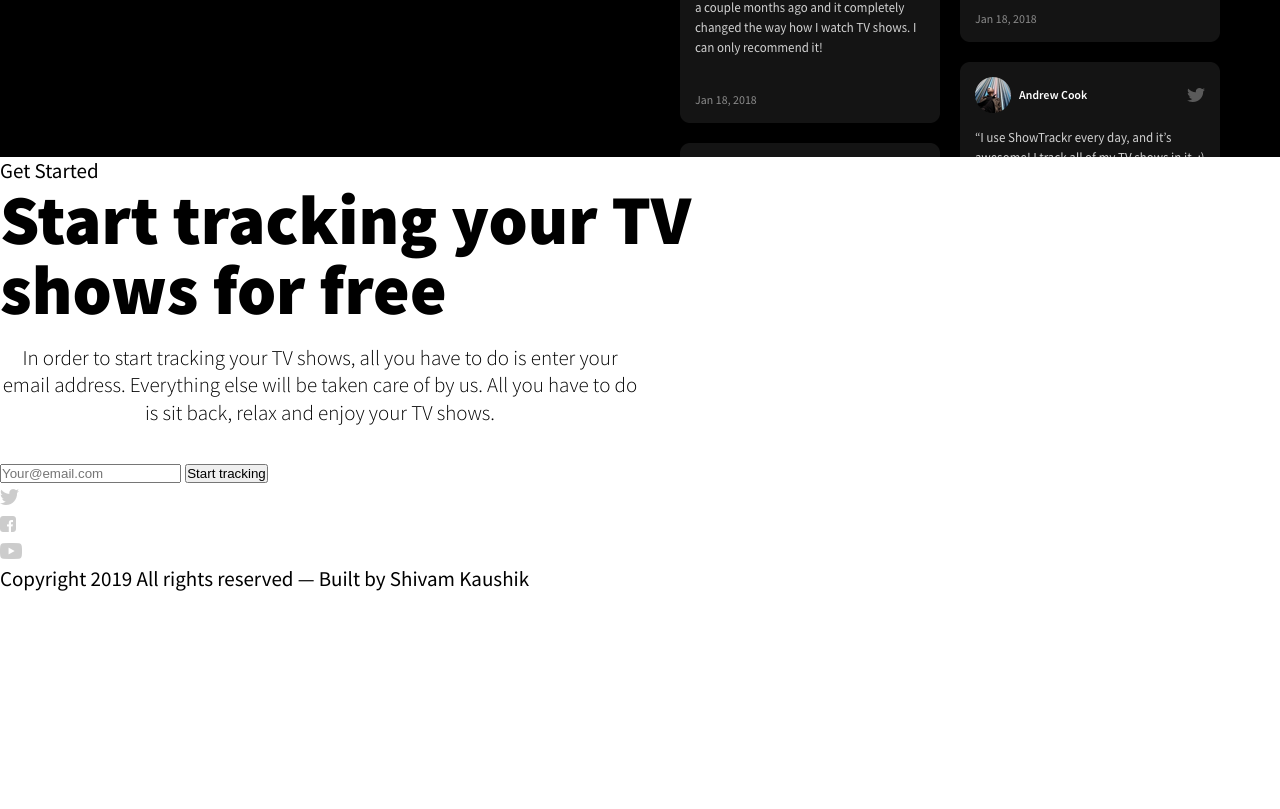
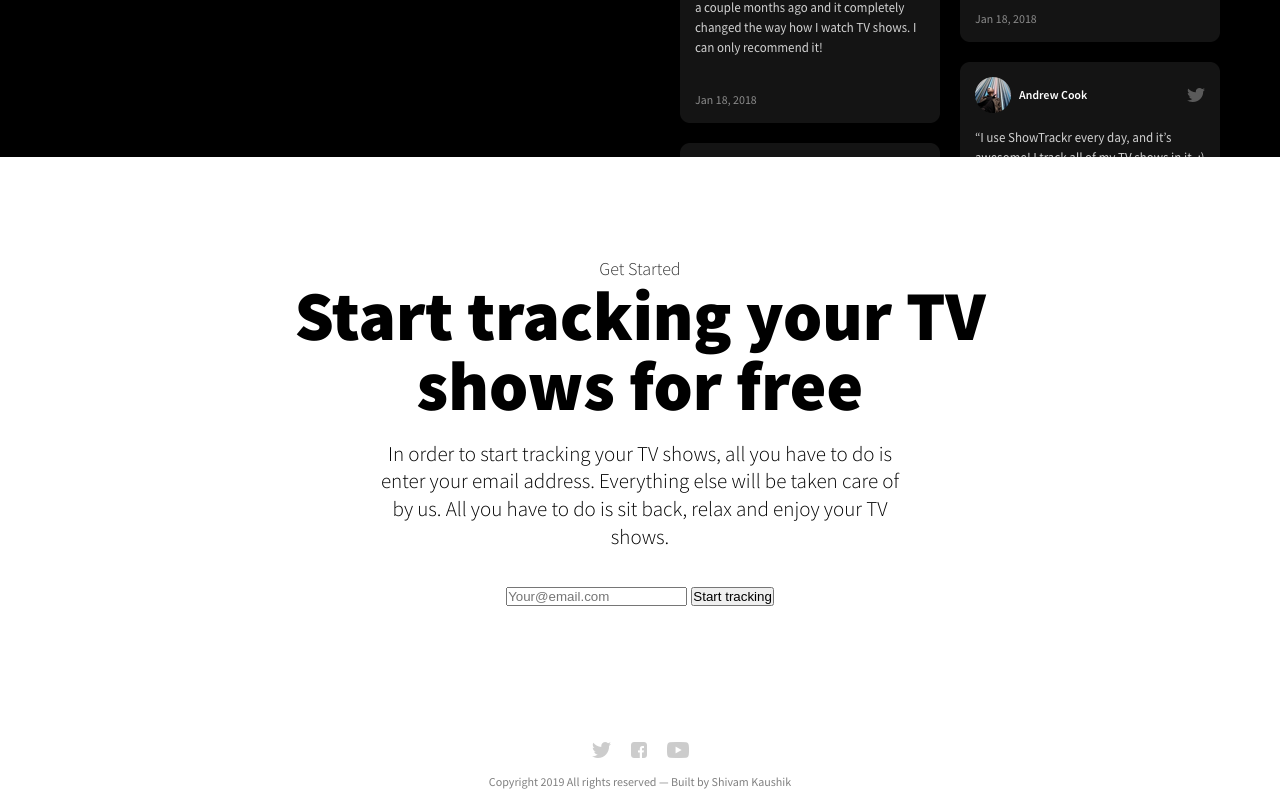
Before and after one commit to KaushikShivam/showTracker, a website: page index.html in a window 1280 px wide. Shown: the part 3528-4337 px from the top of the page. Before the commit the page ends 4120 px from the top, so only its background shows below. Drawn offline with Linux system fonts and the light colour scheme.

Commit message:
Add footer

```diff
--- /dev/null
+++ b/sass/layout/_footer.scss
@@ -0,0 +1,50 @@
+.footer {
+  display: flex;
+  flex-direction: column;
+
+  &-box {
+    display: flex;
+    flex-direction: column;
+    align-items: center;
+    margin: 10rem 10rem;
+    text-align: center;
+
+    &__paragraph {
+      font-size: 1.8rem;
+      font-weight: 300;
+      color: rgba($color-black, 0.8);
+    }
+
+    &__cta {
+      align-self: stretch;
+      justify-content: center;
+
+      &>input {
+        flex: 0 0 30%;
+      }
+    }
+
+  }
+
+  &-social {
+    text-align: center;
+    padding: 2rem;
+
+    &__list {
+      display: flex;
+      list-style: none;
+      justify-content: center;
+      padding: 1rem;
+    }
+
+    &__item {
+      margin: 0 1rem;
+    }
+
+    &__copy {
+      font-size: 1.2rem;
+      font-weight: 500;
+      color: rgba($color-black, 0.5);
+    }
+  }
+}
--- a/sass/main.scss
+++ b/sass/main.scss
@@ -4,6 +4,7 @@
 @import 'base/base';
 @import 'base/typography';
 
+@import 'layout/footer';
 @import 'layout/header';
 @import 'layout/navigation';
 
```
Also changed, not shown: css/style.css.
